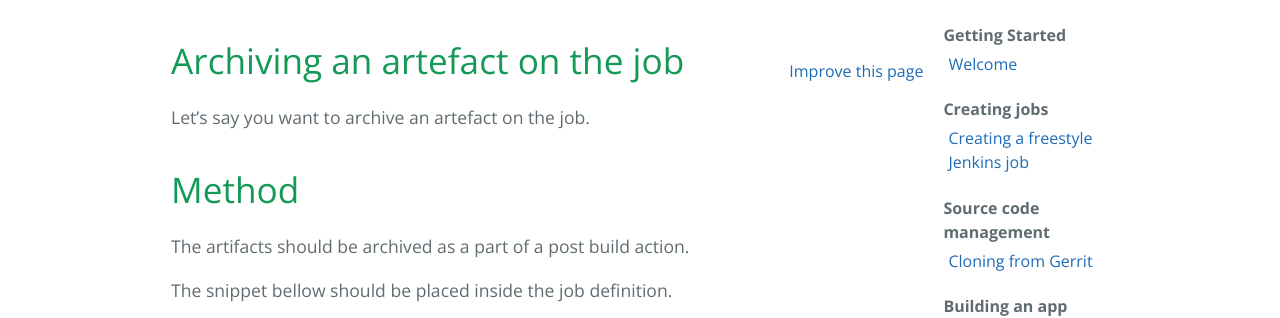
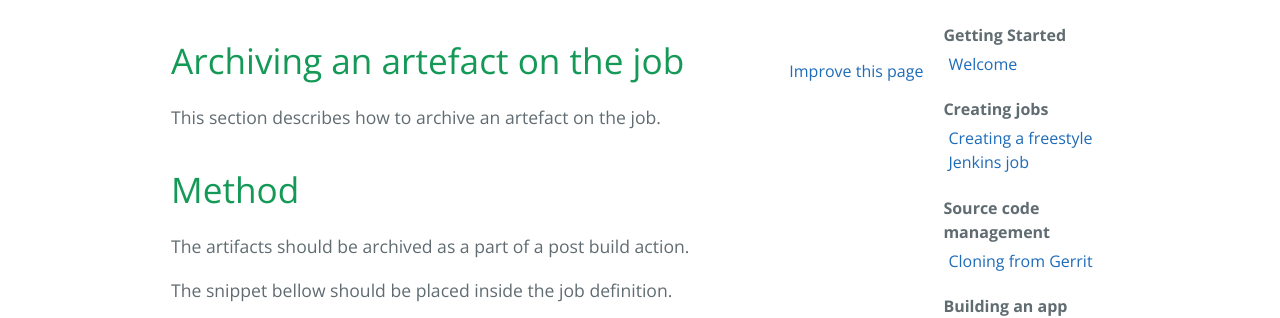
Before and after one commit to alexeymhv/adop-cartridges-cookbook, a Jekyll site: the page built from _docs/recipes/archiving-artefact-on-job.md, in a window 1280 px wide. Shown: the part 197-515 px from the top of the page. Built offline with Jekyll 4.4.1, drawn with Linux system fonts in a browser that asks for light colours.

Commit message:
Update archiving-artefact-on-job.md

```diff
--- a/_docs/recipes/archiving-artefact-on-job.md
+++ b/_docs/recipes/archiving-artefact-on-job.md
@@ -4,7 +4,7 @@ title: Archiving an artefact on the job
 permalink: /docs/recipes/archiving-artefact-on-job/
 ---
 
-Let's say you want to archive an artefact on the job.
+This section describes how to archive an artefact on the job.
 
 # Method
 
```
